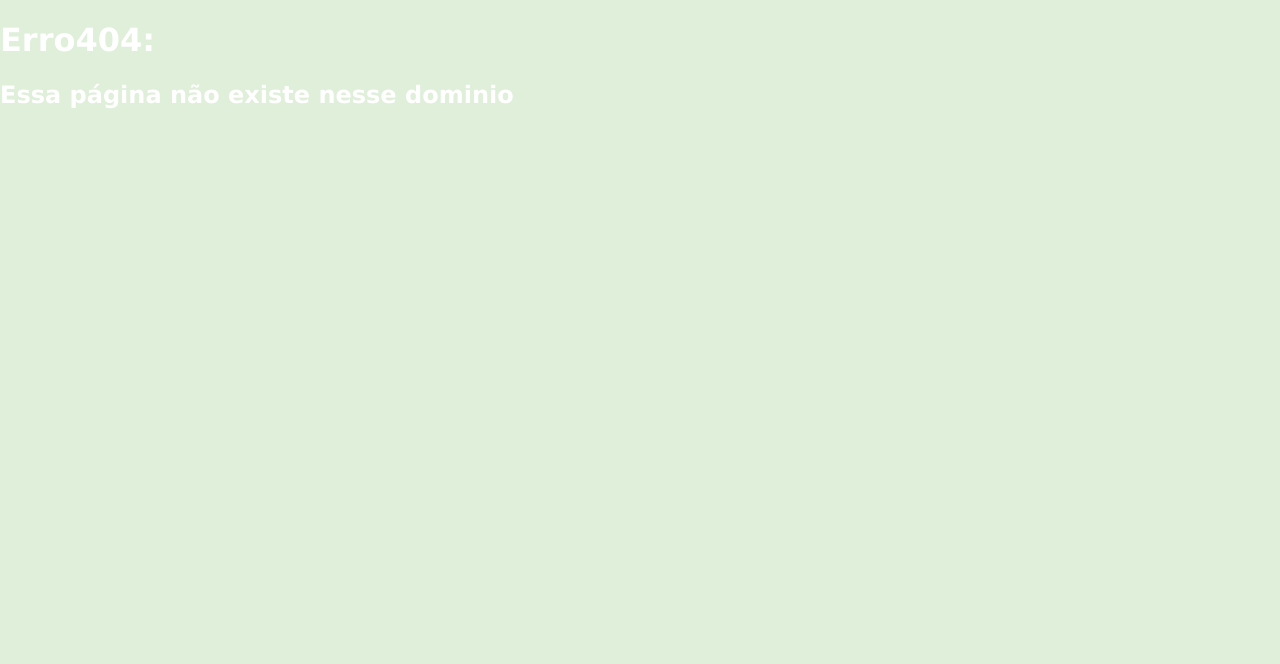
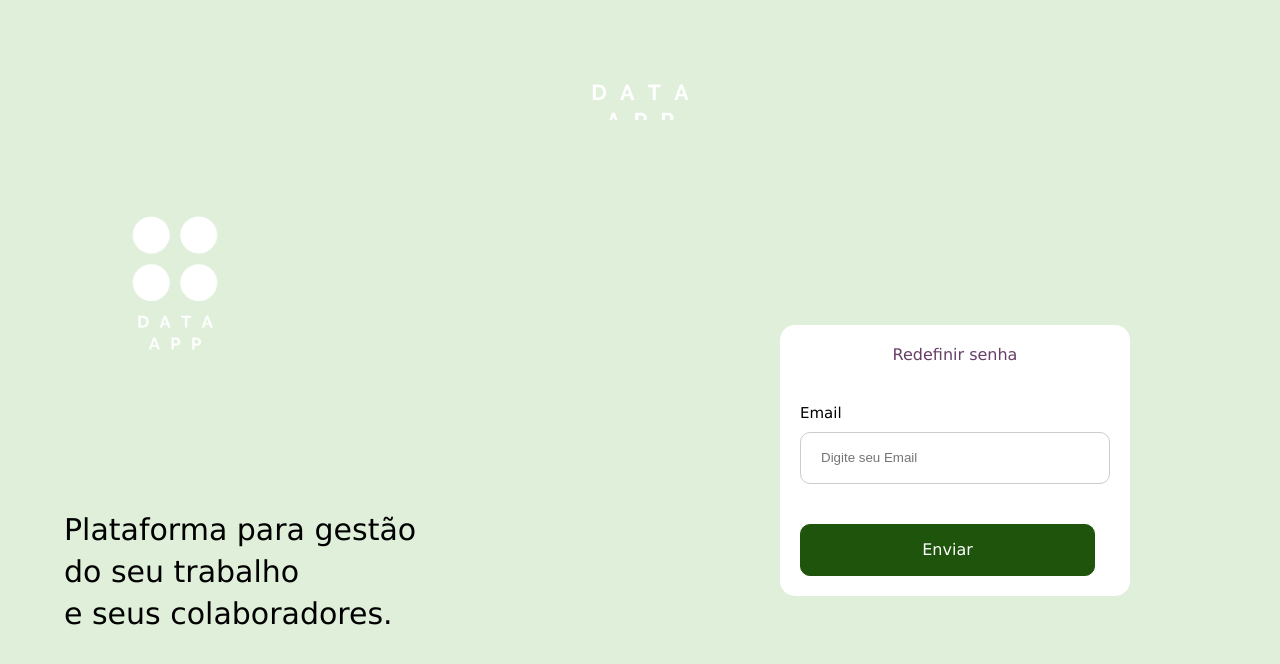
Before and after one commit to ezkcampos/datajob, a React (Create React App) app: page /forgot in a window 1280 px wide. Shown: the top 664 px of the page. Built offline with nearby package versions, Linux system fonts and the light colour scheme; no server answers.

Commit message:
inicio da pagina 'esqueceu a senha'

```diff
--- a/src/pages/cadastro/index.js
+++ b/src/pages/cadastro/index.js
@@ -22,4 +22,5 @@ function Cadastro() {
     )
 }
 
+
 export default Cadastro;
--- /dev/null
+++ b/src/pages/forgot/index.js
@@ -0,0 +1,85 @@
+import React,{useContext,useState,Component} from 'react';
+import { GoogleAuthProvider, getAuth, signInWithPopup } from "firebase/auth";
+
+import {UsuarioContext} from '../../contexts/user'
+
+import {
+    Main,
+    Header,
+    Content,
+    Footer,
+    ContainerLogoPharse,
+    ContainerSignIn
+} from './styles'
+import firebaseApp from '../../services/firebase';
+
+
+
+
+let Forgotpassword=()=>{
+    const {signIn} = useContext(UsuarioContext);
+    let email = useState('');
+    //let password = useState('');
+
+    const handlepassword = async () =>{
+        try {
+            email = document.querySelector("#emailLogin").value;
+            //password = document.querySelector("#senhaLogin").value
+            await signIn(email)
+        }catch(err){
+          console.log(err)
+        }
+      }
+      //handeSubmit = e =>{
+          //e.preventDefault();
+      //};
+      const handleclick = async () =>{}
+
+    return(
+       <Main>
+           <Header>
+           <div id="logo">
+                  <img src="/images/datajoblogoletrasbrancas.png" width="450px" alt=""/>
+              </div>
+           </Header>
+
+           <Content>
+
+             <ContainerLogoPharse>
+             <div id="Logo">
+                <img src="/images/datajoblogobranca.png" width="350px" alt=""/>
+            </div>
+              <div id="pharse">
+                <p>Plataforma para gestão</p>
+                <p>do seu trabalho</p>
+                <p>e seus colaboradores.</p>
+              </div>
+            </ContainerLogoPharse>
+
+            <ContainerSignIn>
+                <div id="containerLogin">
+                    <div id="containerButtons">
+                        <div class="button">
+                            Redefinir senha
+                         </div>
+                     </div>
+                     <div class="box">
+                            <label for="emailLogin" class="title">Email</label>
+                            <input placeholder="Digite seu Email" type="text" id="emailLogin"/>
+                     </div>
+                    <div id="containerLoginOrJoin">
+                        <div class="button" onClick={handlepassword}>
+                            Enviar
+                        </div>
+                    </div>
+                </div>
+
+            </ContainerSignIn>
+
+           </Content>
+       </Main>
+    )
+    }
+
+
+export default Forgotpassword
--- /dev/null
+++ b/src/pages/forgot/styles.js
@@ -0,0 +1,223 @@
+import styled from 'styled-components';
+
+export const Main = styled.div`
+    display:flex;
+    min-height:100vh;
+    flex-direction:column;
+`;
+
+export const Header = styled.div`
+   height:15vh;
+   display:flex;
+   align-items:center;
+   justify-content:center;
+`;
+
+export const Content = styled.div`
+    display:flex;
+    flex:1;
+`;
+
+export const ContainerLogoPharse = styled.div`
+    display:flex;
+    flex:2;
+    background-color:#DFEFDA;
+    flex-direction:column;
+    #logo{
+        padding: 50px 0 0 2vw;
+    }
+
+    #pharse{
+        padding-left:5vw;
+        padding-top:20px;
+    }
+
+    #pharse p{
+        font-size:30px;
+        color:#000000;
+        line-height:12px;
+    }
+`;
+
+export const ContainerSignIn = styled.div`
+    display:flex;
+    flex:1;
+    background-color:#DFEFDA;
+    min-width:500px;
+    align-items:center;
+    padding-left: 5em;
+
+    #containerLogin{
+        width:20vw;
+        background-color:#fff;
+        min-width:350px;
+        border-radius:15px;
+        display:flex;
+        flex-direction:column;
+        padding:20px;
+        box-sizing: border-box;
+        color:#333;
+    }
+
+    #containerLogin #containerButtons{
+        display:flex;
+        flex-directions:row;
+    }
+
+    #containerLogin #containerButtons .button{
+
+        padding-bottom: 10px;
+        justify-content:center;
+        align-items:center;
+        flex:1;
+        margin:0px 5px;
+        color:#673f66;
+        cursor:pointer;
+        text-align:center;
+    }
+
+    #containerLogin #containerButtons .inativo{
+        border:nome;
+        color:#e6e6e6;
+    }
+
+    #containerLogin #containerButtons .inativo:hover{
+        border-bottom:4px solid #AE1B73;
+        color:#673f66;
+        cursor: default;
+    }
+
+    .box{
+        display:flex;
+        flex-direction:column;
+        margin-top:30px;
+    }
+
+    .box .title{
+        color:#000000;
+        font-size:15px;
+        margin-bottom:5px;
+    }
+
+    .box input{
+        border:1px solid #ccc;
+        height:50px;
+        border-radius:10px;
+        padding: 0 20px;
+        margin-top:5px;
+    }
+
+    #containerLoginOrJoin{
+        display:flex;
+        flex-direction:row;
+    }
+
+    #containerLoginOrJoin .button{
+        display:flex;
+        height:50px;
+        background-color:#1E540B;
+        border-radius:10px;
+        border:1px solid #1E540B;
+        justify-content:center;
+        align-items:center;
+        color:#fff;
+        flex:1;
+        margin-top:40px;
+        cursor:pointer;
+    }
+    #containerLoginOrJoin .button:hover{
+        opacity:0.9;
+    }
+
+    #containerLoginOrJoin .button:first-child{
+        margin-right:15px;
+    }
+
+    #containerLoginOrJoin .invert{
+        background-color:#fff;
+        color:#1E540B;
+    }
+
+    #containerLoginOrJoin .invert:hover{
+        background-color:#1E540B;
+        color:#fff;
+    }
+
+    #containerLoginGoogle{
+        display:flex;
+        flex-direction:row;
+    }
+
+    #containerLoginGoogle .button{
+        display:flex;
+        height:50px;
+        background-color:#1E540B;
+        border-radius:10px;
+        border:1px solid #1E540B;
+        justify-content:center;
+        align-items:center;
+        color:#fff;
+        flex:1;
+        margin-top:40px;
+        cursor:pointer;
+    }
+    #containerLoginGoogle .button:hover{
+        opacity:0.9;
+    }
+
+    #containerLoginGoogle .button:first-child{
+        margin-right:15px;
+    }
+
+    #containerLoginGoogle .invert{
+        background-color:#fff;
+        color:#1E540B;
+    }
+
+    #containerLoginGoogle .invert:hover{
+        background-color:#1E540B;
+        color:#fff;
+    }
+
+    .forgotCredentials{
+        color:#1E540B;
+        display:flex;
+        justify-content:flex-end;
+        font-size:13px;
+        margin-top:5px;
+        cursor:pointer;
+    }
+`;
+
+export const Footer = styled.div`
+    display:flex;
+    height:15vh;
+    background-color:#DFEFDA;
+
+    #logo{
+        flex:1;
+        display:flex;
+        justify-content:center;
+        align-items:center;
+    }
+
+    #about{
+        flex:4;
+        color:#000000;
+        display:flex;
+        justify-content:center;
+        flex-direction:column;
+    }
+
+    #about p{
+        font-size:12px;
+        line-height:1px;
+    }
+
+    #social{
+        flex:1;
+        display:flex;
+        align-items:center;
+        justify-content:space-evenly;
+    }
+`;
--- a/src/pages/login/index.js
+++ b/src/pages/login/index.js
@@ -107,7 +107,9 @@ let Login=()=>{
                             <input placeholder="Digite sua Senha" type="password" id="senhaLogin"/>
                      </div>
 
-                    <div class="forgotCredentials">Esqueci minha senha </div>
+                    <div class="forgotCredentials">
+                    <a href="/forgot">Esqueci minha senha</a>
+                     </div>
                     <div id="containerLoginOrJoin">
                         <div class="button invert" onClick={handleCadastrar}>
                             Cadastre-se
--- a/src/routes/index.js
+++ b/src/routes/index.js
@@ -6,6 +6,7 @@ import Home from '../pages/Home'
 import Login from '../pages/Login'
 import Pagina404 from '../pages/Pagina404'
 import Cadastro from "../pages/cadastro";
+import Forgotpassword from "../pages/forgot";
 
 const Routes = () =>{
     return(
@@ -13,6 +14,7 @@ const Routes = () =>{
       <Switch>
         <Route  component={Home} path= "/" exact isPrivate />
         <Route  component={Login} path= "/login" />
+        <Route  component={Forgotpassword} path= "/forgot" />
         <Route  component={Home} path= "/main" isPrivate />
         <Route  component={Cadastro} path= "/cadastro" exact isPrivate />
         <Route  component={Pagina404} path= "*"  />
```
